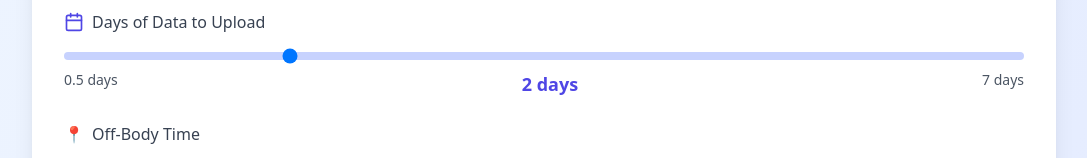
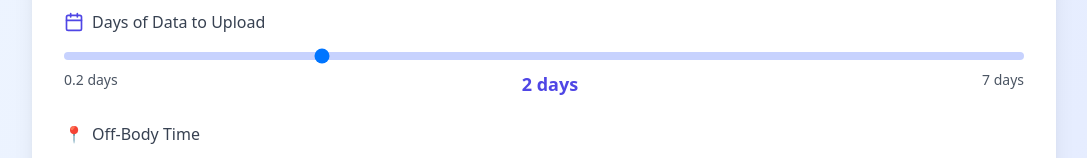
Before and after one commit to pedromarinho94/upload-estimation, a React (Vite) app: page / in a window 1280 px wide. Shown: the part 378-536 px from the top of the page, without its empty margins (96-1183 px from the left). Built offline with nearby package versions, Linux system fonts and the light colour scheme.

Commit message:
Change days slider to 0.2 increments for finer control

```diff
--- a/src/App.jsx
+++ b/src/App.jsx
@@ -264,15 +264,15 @@ export default function App() {
                             </label>
                             <input
                                 type="range"
-                                min="0.5"
+                                min="0.2"
                                 max="7"
-                                step="0.5"
+                                step="0.2"
                                 value={days}
                                 onChange={(e) => setDays(parseFloat(e.target.value))}
                                 className="w-full h-2 bg-indigo-200 rounded-lg appearance-none cursor-pointer"
                             />
                             <div className="flex justify-between text-sm text-gray-600 mt-1">
-                                <span>0.5 days</span>
+                                <span>0.2 days</span>
                                 <span className="text-lg font-bold text-indigo-600">{days} days</span>
                                 <span>7 days</span>
                             </div>
```
